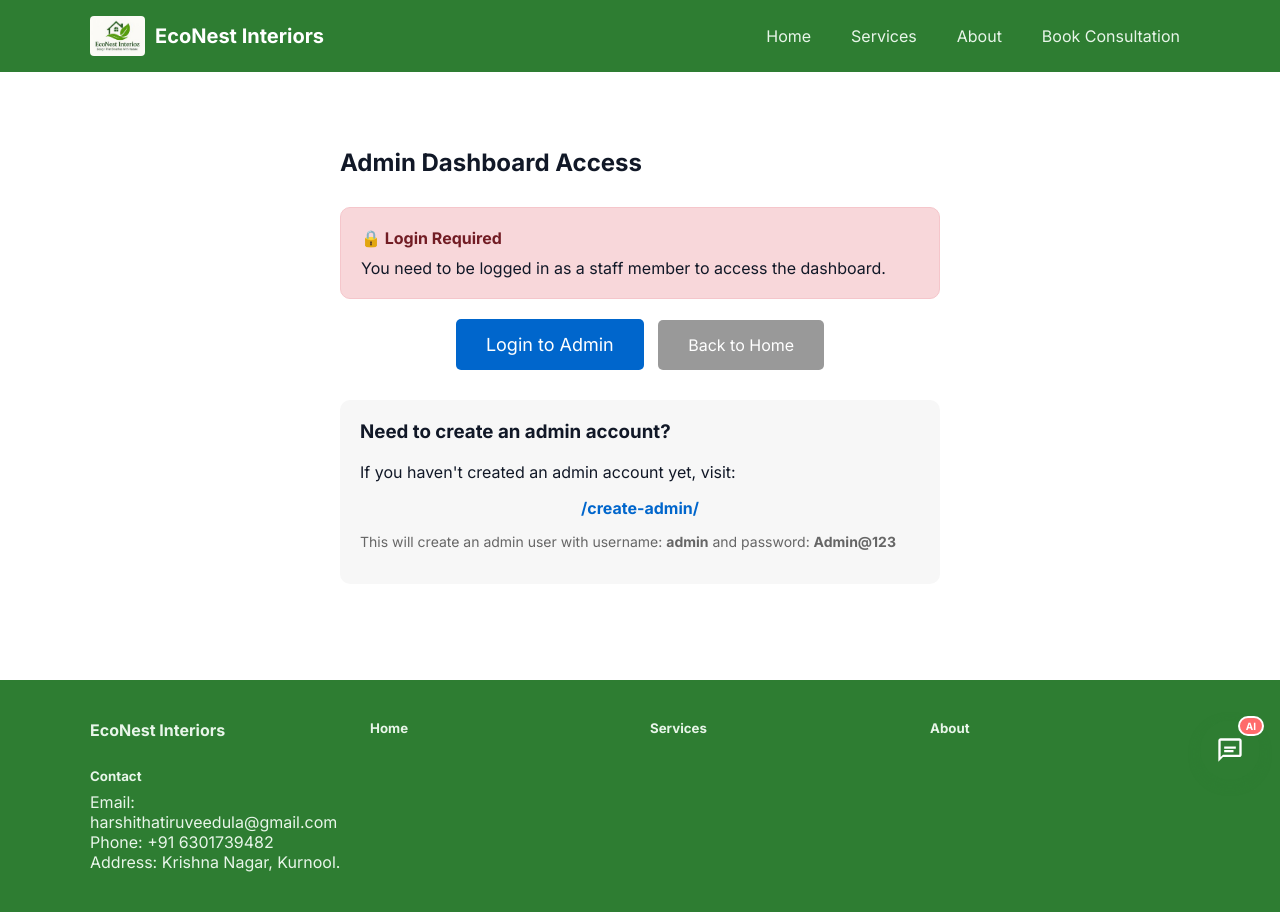
After one commit to harshithatiruveedula/econest_interiors_django, a Django app: page /dashboard-access/ in a window 1280 px wide. The commit adds this page. Run offline with Django 5.2, Linux system fonts and the light colour scheme.

Commit message:
Add files via upload

```diff
--- a/econest/settings.py
+++ b/econest/settings.py
@@ -152,3 +152,7 @@ SESSION_COOKIE_SECURE = not DEBUG  # True in production, False in development
 
 # CSRF failure view - return JSON for AJAX requests
 CSRF_FAILURE_VIEW = 'django.views.csrf.csrf_failure'
+
+# Login settings
+LOGIN_URL = '/admin/login/'
+LOGIN_REDIRECT_URL = '/dashboard/'
--- a/main/templates/main/base.html
+++ b/main/templates/main/base.html
@@ -41,8 +41,9 @@
    href="{% url 'contact' %}">Book Consultation</a>
 
         <!-- ADMIN DASHBOARD LINK -->
-        {% if user.is_authenticated %}
-  <li><a href="{% url 'dashboard' %}">Dashboard</a></li>
+        {% if user.is_staff %}
+<a class="nav-link {% if request.resolver_match.url_name == 'dashboard' %}active{% endif %}"
+   href="{% url 'dashboard' %}">Dashboard</a>
 {% endif %}
       </nav>
     </div>
@@ -62,6 +63,9 @@
       <div><h5><a href="{% url 'home' %}">Home</a></h5></div>
       <div><h5><a href="{% url 'services' %}">Services</a></h5></div>
       <div><h5><a href="{% url 'about' %}">About</a></h5></div>
+      {% if user.is_staff %}
+      <div><h5><a href="{% url 'dashboard' %}">Admin Dashboard</a></h5></div>
+      {% endif %}
 
       <div>
         <h5>Contact</h5>
--- a/main/templates/main/dashboard.html
+++ b/main/templates/main/dashboard.html
@@ -5,7 +5,10 @@
 
 <section class="section">
   <div class="container">
-    <h2 class="text-center" style="margin-bottom: 30px;">Admin Dashboard</h2>
+    <div style="text-align: center; margin-bottom: 20px;">
+      <h2 style="margin-bottom: 10px;">Admin Dashboard</h2>
+      <p style="color: #666; margin: 0;">Welcome, {{ user.username }}! Manage your consultations here.</p>
+    </div>
 
     <div class="grid" style="display:grid;grid-template-columns:repeat(auto-fit,minmax(250px,1fr));gap:20px;">
 
--- /dev/null
+++ b/main/templates/main/dashboard_access.html
@@ -0,0 +1,67 @@
+{% extends 'main/base.html' %}
+{% load static %}
+
+{% block title %}Dashboard Access - EcoNest Interiors{% endblock %}
+
+{% block content %}
+
+<section class="section">
+  <div class="container" style="max-width: 600px; margin: 0 auto;">
+    <h2 class="text-center" style="margin-bottom: 30px;">Admin Dashboard Access</h2>
+
+    {% if user.is_authenticated %}
+      {% if user.is_staff %}
+        <div style="background: #d4edda; border: 1px solid #c3e6cb; padding: 20px; border-radius: 10px; margin-bottom: 20px;">
+          <p style="margin: 0; color: #155724;"><strong>✅ You have access!</strong></p>
+          <p style="margin: 10px 0 0 0;">You are logged in as a staff member.</p>
+        </div>
+        <div style="text-align: center;">
+          <a href="{% url 'dashboard' %}" style="background: #0066cc; color: #fff; padding: 15px 30px; text-decoration: none; border-radius: 5px; display: inline-block; font-size: 18px;">
+            Go to Dashboard →
+          </a>
+        </div>
+      {% else %}
+        <div style="background: #fff3cd; border: 1px solid #ffc107; padding: 20px; border-radius: 10px; margin-bottom: 20px;">
+          <p style="margin: 0; color: #856404;"><strong>⚠️ Access Restricted</strong></p>
+          <p style="margin: 10px 0 0 0;">You are logged in, but you don't have staff privileges.</p>
+          <p style="margin: 10px 0 0 0;">Please contact an administrator to grant you staff access.</p>
+        </div>
+        <div style="text-align: center;">
+          <a href="{% url 'admin:index' %}" style="background: #6c757d; color: #fff; padding: 15px 30px; text-decoration: none; border-radius: 5px; display: inline-block; margin-right: 10px;">
+            Go to Admin Panel
+          </a>
+          <a href="{% url 'home' %}" style="background: #999; color: #fff; padding: 15px 30px; text-decoration: none; border-radius: 5px; display: inline-block;">
+            Back to Home
+          </a>
+        </div>
+      {% endif %}
+    {% else %}
+      <div style="background: #f8d7da; border: 1px solid #f5c6cb; padding: 20px; border-radius: 10px; margin-bottom: 20px;">
+        <p style="margin: 0; color: #721c24;"><strong>🔒 Login Required</strong></p>
+        <p style="margin: 10px 0 0 0;">You need to be logged in as a staff member to access the dashboard.</p>
+      </div>
+      <div style="text-align: center;">
+        <a href="{% url 'admin:login' %}?next={% url 'dashboard' %}" style="background: #0066cc; color: #fff; padding: 15px 30px; text-decoration: none; border-radius: 5px; display: inline-block; font-size: 18px; margin-right: 10px;">
+          Login to Admin
+        </a>
+        <a href="{% url 'home' %}" style="background: #999; color: #fff; padding: 15px 30px; text-decoration: none; border-radius: 5px; display: inline-block;">
+          Back to Home
+        </a>
+      </div>
+
+      <div style="margin-top: 30px; padding: 20px; background: #f7f7f7; border-radius: 10px;">
+        <h3 style="margin-top: 0;">Need to create an admin account?</h3>
+        <p>If you haven't created an admin account yet, visit:</p>
+        <p style="text-align: center; margin: 15px 0;">
+          <a href="{% url 'create_admin' %}" style="color: #0066cc; font-weight: bold;">
+            /create-admin/
+          </a>
+        </p>
+        <p style="font-size: 14px; color: #666;">This will create an admin user with username: <strong>admin</strong> and password: <strong>Admin@123</strong></p>
+      </div>
+    {% endif %}
+
+  </div>
+</section>
+
+{% endblock %}
--- a/main/urls.py
+++ b/main/urls.py
@@ -8,6 +8,7 @@ urlpatterns = [
     path('contact/', views.contact, name='contact'),
     path('create-admin/', views.create_admin, name='create_admin'),
     path('setup/', views.setup_view, name='setup'),
+    path('dashboard-access/', views.dashboard_access, name='dashboard_access'),
     path('dashboard/', views.dashboard, name='dashboard'),
     path('dashboard/consultation/<int:id>/edit/', views.edit_consultation, name='edit_consultation'),
     path('dashboard/consultation/<int:id>/delete/', views.delete_consultation, name='delete_consultation'),
--- a/main/views.py
+++ b/main/views.py
@@ -108,6 +108,10 @@ def blog_list(request):
 def blog_detail(request, id):
     post = BlogPost.objects.get(id=id)
     return render(request, 'main/blog_detail.html', {'post': post})
+
+def dashboard_access(request):
+    """Dashboard access page - shows login status and provides access"""
+    return render(request, 'main/dashboard_access.html')
 
 @staff_member_required
 def dashboard(request):
```
